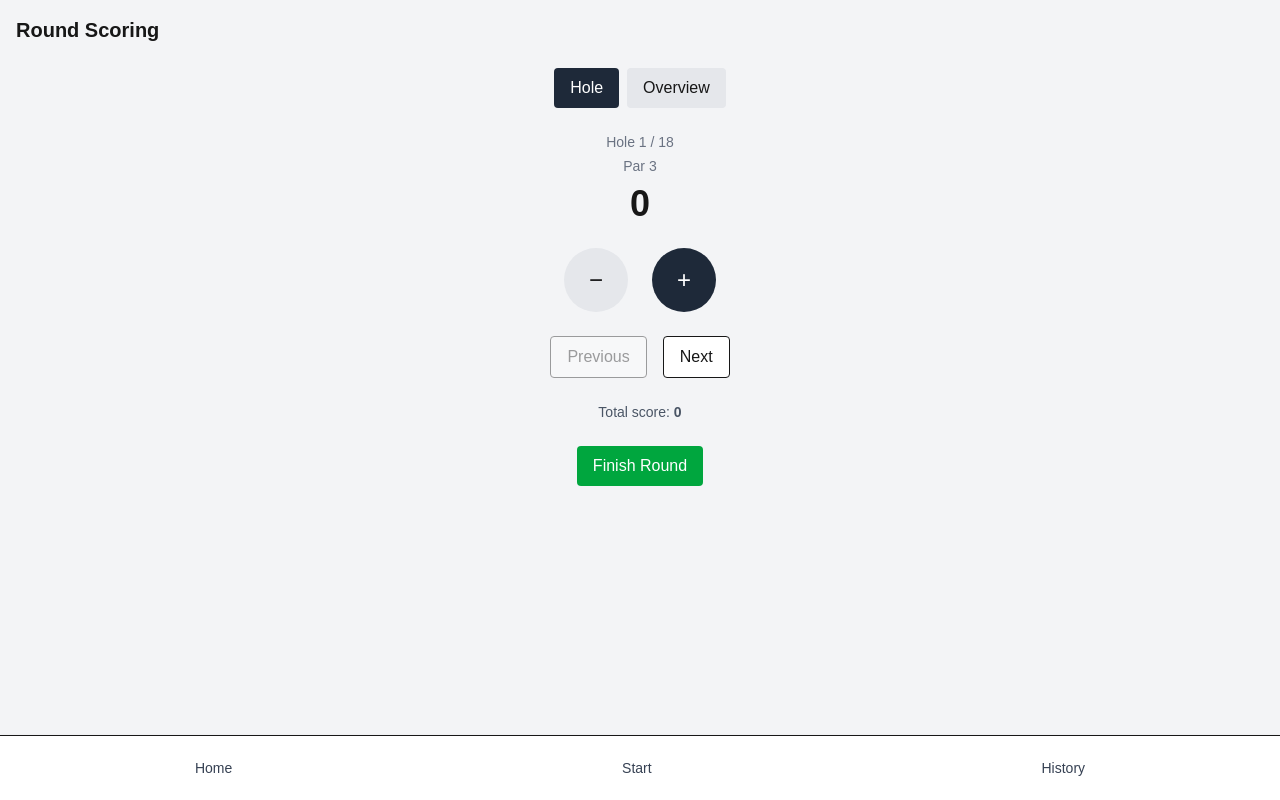
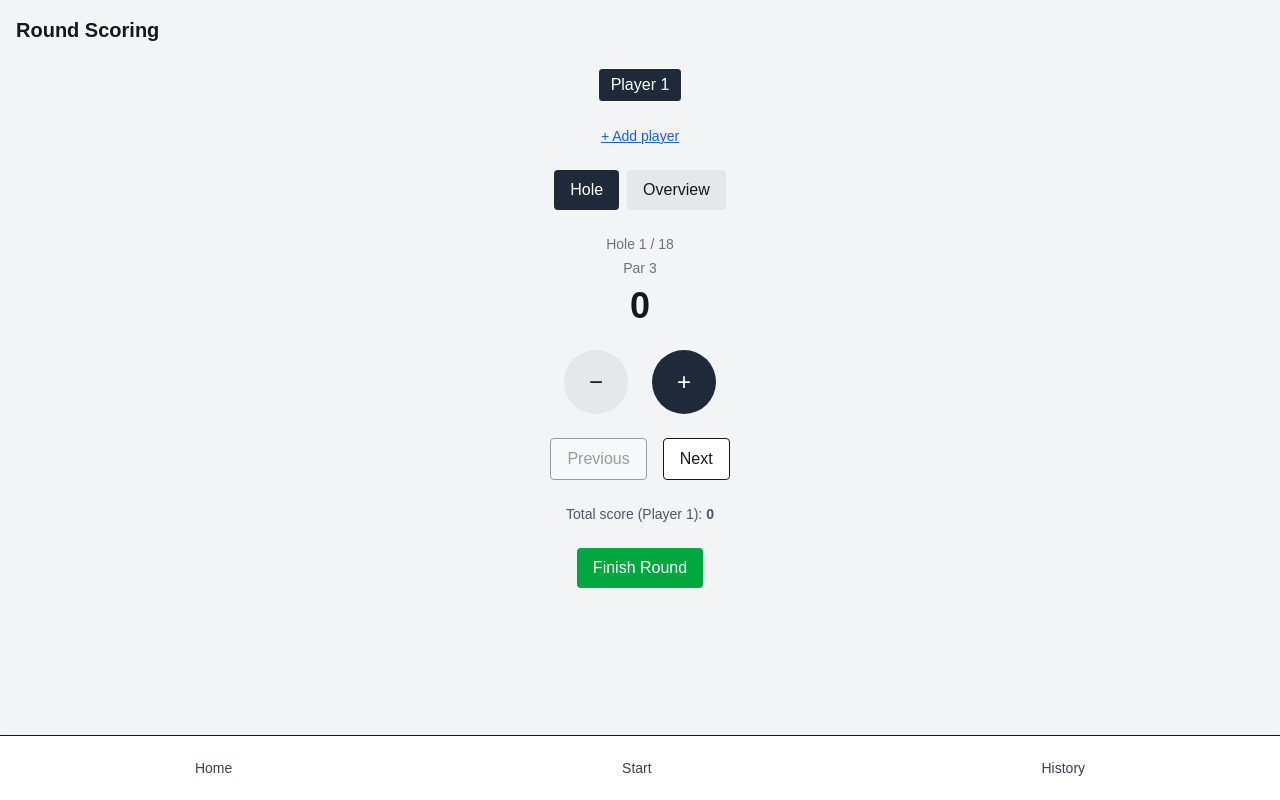
Before and after one commit to ergosha/discgolf-score-app, a Next.js app: page /round in a window 1280 px wide. Built offline with nearby package versions, Linux system fonts and the light colour scheme.

Commit message:
Added multi-player rounds in Scorecard and history

```diff
--- a/src/app/components/round/Scorecard.tsx
+++ b/src/app/components/round/Scorecard.tsx
@@ -1,45 +1,112 @@
 "use client";
-
-import { addRound } from "@/app/lib/roundStore";
 
 import { useState } from "react";
 
 const TOTAL_HOLES = 18;
 const PARS = Array(TOTAL_HOLES).fill(3);
 
+type Player = {
+  id: string;
+  name: string;
+  scores: number[];
+};
+
+type Round = {
+  id: string;
+  date: string;
+  players: Player[];
+};
+
+
 export default function ScoreCard() {
   const [currentHole, setCurrentHole] = useState(1);
-  const [scores, setScores] = useState<number[]>(
-    Array(TOTAL_HOLES).fill(0)
-  );
   const [view, setView] = useState<"hole" | "overview">("hole");
 
+  const [players, setPlayers] = useState<Player[]>([
+    {
+      id: "p1",
+      name: "Player 1",
+      scores: Array(TOTAL_HOLES).fill(0),
+    },
+  ]);
+
+  const [activePlayerIndex, setActivePlayerIndex] = useState(0);
+
   const currentIndex = currentHole - 1;
+  const activePlayer = players[activePlayerIndex];
+  const scores = activePlayer.scores;
+
   const holePar = PARS[currentIndex];
   const holeScore = scores[currentIndex];
   const relativeToPar = holeScore - holePar;
   const totalScore = scores.reduce((a, b) => a + b, 0);
 
   const increment = () => {
-    setScores((prev) => {
+    setPlayers((prev) => {
       const copy = [...prev];
-      copy[currentIndex] += 1;
+      const player = { ...copy[activePlayerIndex] };
+      const scoresCopy = [...player.scores];
+
+      scoresCopy[currentIndex] += 1;
+      player.scores = scoresCopy;
+      copy[activePlayerIndex] = player;
+
       return copy;
     });
   };
 
   const decrement = () => {
-    setScores((prev) => {
+    setPlayers((prev) => {
       const copy = [...prev];
-      if (copy[currentIndex] > 0) {
-        copy[currentIndex] -= 1;
+      const player = { ...copy[activePlayerIndex] };
+      const scoresCopy = [...player.scores];
+
+      if (scoresCopy[currentIndex] > 0) {
+        scoresCopy[currentIndex] -= 1;
       }
+
+      player.scores = scoresCopy;
+      copy[activePlayerIndex] = player;
+
       return copy;
     });
   };
 
   return (
     <div className="flex flex-col items-center gap-6">
+
+      {/* Player selector */}
+      <div className="flex gap-2 overflow-x-auto">
+        {players.map((player, index) => (
+          <button
+            key={player.id}
+            onClick={() => setActivePlayerIndex(index)}
+            className={`px-3 py-1 rounded border ${
+              index === activePlayerIndex
+                ? "bg-gray-800 text-white"
+                : "bg-white"
+            }`}
+          >
+            {player.name}
+          </button>
+        ))}
+      </div>
+
+      <button
+        onClick={() =>
+          setPlayers((prev) => [
+            ...prev,
+            {
+              id: Date.now().toString(),
+              name: `Player ${prev.length + 1}`,
+              scores: Array(TOTAL_HOLES).fill(0),
+            },
+          ])
+        }
+        className="text-sm text-blue-600 underline"
+      >
+        + Add player
+      </button>
 
       {/* View toggle */}
       <div className="flex gap-2">
@@ -166,26 +233,41 @@ export default function ScoreCard() {
       )}
 
       <p className="text-sm text-gray-600">
-        Total score: <strong>{totalScore}</strong>
+        Total score ({activePlayer.name}):{" "}
+        <strong>{totalScore}</strong>
       </p>
 
       <button
   onClick={() => {
-        addRound({
+    const stored = localStorage.getItem("roundHistory");
+    const existing: Round[] = stored ? JSON.parse(stored) : [];
+
+    const newRound: Round = {
       id: Date.now().toString(),
       date: new Date().toLocaleString(),
-        totalScore,
-        });
+      players,
+    };
 
-        // reset round
-        setScores(Array(TOTAL_HOLES).fill(0));
+    localStorage.setItem(
+      "roundHistory",
+      JSON.stringify([newRound, ...existing])
+    );
+
+    // Reset round
+    setPlayers([
+      {
+        id: "p1",
+        name: "Player 1",
+        scores: Array(TOTAL_HOLES).fill(0),
+      },
+    ]);
+    setActivePlayerIndex(0);
     setCurrentHole(1);
   }}
   className="px-4 py-2 bg-green-600 text-white rounded"
 >
   Finish Round
 </button>
-
     </div>
   );
 }
--- a/src/app/history/page.tsx
+++ b/src/app/history/page.tsx
@@ -1,9 +1,28 @@
 "use client";
 
-import { getRounds } from "@/app/lib/roundStore";
+import { useEffect, useState } from "react";
+
+type Player = {
+  id: string;
+  name: string;
+  scores: number[];
+};
+
+type Round = {
+  id: string;
+  date: string;
+  players: Player[];
+};
 
 export default function HistoryPage() {
-  const rounds = getRounds();
+  const [rounds, setRounds] = useState<Round[]>([]);
+
+  useEffect(() => {
+    const stored = localStorage.getItem("roundHistory");
+    if (stored) {
+      setRounds(JSON.parse(stored));
+    }
+  }, []);
 
   return (
     <div className="p-4">
@@ -16,18 +35,24 @@ export default function HistoryPage() {
           No rounds played yet.
         </p>
       ) : (
-        <ul className="space-y-3">
+        <ul className="space-y-4">
           {rounds.map((round) => (
             <li
               key={round.id}
-              className="p-3 bg-white border rounded"
+              className="p-4 bg-white border rounded"
             >
-              <p className="font-medium">
-                Total score: {round.totalScore}
-              </p>
-              <p className="text-sm text-gray-500">
+              <p className="font-semibold">
                 {round.date}
               </p>
+
+              <ul className="text-sm space-y-1">
+                {round.players.map((player) => (
+                  <li key={player.id}>
+                    {player.name}:{" "}
+                    {player.scores.reduce((a, b) => a + b, 0)}
+                  </li>
+                ))}
+              </ul>
             </li>
           ))}
         </ul>
--- a/src/app/lib/roundStore.ts
+++ /dev/null
@@ -1,19 +0,0 @@
-export type Round = {
-  id: string;
-  date: string;
-  totalScore: number;
-};
-
-const STORAGE_KEY = "roundHistory";
-
-export function addRound(round: Round) {
-  const existing = getRounds();
-  const updated = [round, ...existing];
-  localStorage.setItem(STORAGE_KEY, JSON.stringify(updated));
-}
-
-export function getRounds(): Round[] {
-  if (typeof window === "undefined") return [];
-  const stored = localStorage.getItem(STORAGE_KEY);
-  return stored ? JSON.parse(stored) : [];
-}
```
Lines whose indentation alone changed are shown as unchanged.
